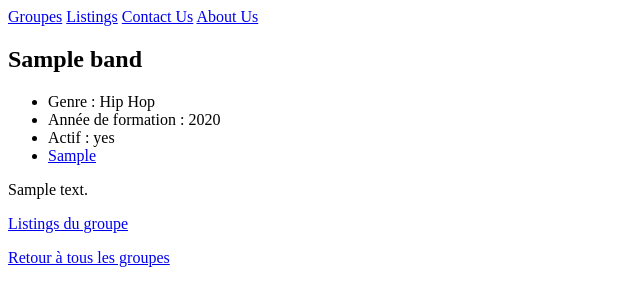
After one commit to napo-fok/My_Codes, a Django app: page /bands/1/ in a window 1280 px wide. The commit adds this page. Shown: the top 306 px of the page, without its empty margins (0-640 px from the left). Run offline with Django 4.2, Linux system fonts and the light colour scheme; tables that the repository leaves empty hold one stand-in row (values such as "Sample post").

```diff
--- a/django_web_app/merchex/listings/static/listings/style.css
+++ b/django_web_app/merchex/listings/static/listings/style.css
@@ -1 +1,2 @@
-* { background: blueviolet;}
+* { background: white;}
+.errorlist { margin-bottom: -10px }
--- /dev/null
+++ b/django_web_app/merchex/listings/templates/listings/band_detail.html
@@ -0,0 +1,26 @@
+{% extends "listings/base.html" %}
+
+{% block content %}
+
+    <h2>{{ band.name }}</h2>
+
+    <ul>
+        <li>Genre : {{ band.get_genre_display }}</li>
+        <li>Année de formation : {{ band.year_formed }}</li>
+        <li>Actif : {{ band.active | yesno }}</li>
+        {% if band.official_homepage %}
+            <li><a href="{{ band.official_homepage }}">{{ band.official_homepage }}</a></li>
+        {% endif %}
+
+    </ul>
+
+    <p>{{ band.biography }}</p>
+
+    <p>
+
+        <a href="{% url 'listing-list-group' band.id %}">Listings du groupe</a>
+    </p>
+
+    <a href="{% url 'band-list' %}">Retour à tous les groupes</a>
+
+{% endblock %}
--- a/django_web_app/merchex/listings/templates/listings/base.html
+++ b/django_web_app/merchex/listings/templates/listings/base.html
@@ -2,6 +2,13 @@
 <html>
     <head><title>Merchex</title></head>
     <link rel="stylesheet" href="{% static 'listings/style.css' %}" />
+    <nav>
+        <a href="{% url 'band-list' %}">Groupes</a>
+        <a href="{% url 'listing-list' %}">Listings</a>
+        <a href="{% url 'contact' %}">Contact Us</a>
+        <a href="{% url 'about' %}">About Us</a>
+    </nav>
+
     <body>
 
         {% block content %}{% endblock %}
--- /dev/null
+++ b/django_web_app/merchex/listings/templates/listings/email_sent.html
@@ -0,0 +1,6 @@
+{% extends "listings/base.html" %}
+
+{% block content %}
+        <h1>Merci de votre Confiance</h1>
+        <p>Votre e-mail a été envoyé.</p>
+{% endblock%}
--- a/django_web_app/merchex/listings/views.py
+++ b/django_web_app/merchex/listings/views.py
@@ -3,18 +3,59 @@ from django.http import HttpResponse
 from django.shortcuts import render
 from listings.models import Band
 from listings.models import Listing
+from listings.forms import ContactUsForm
+from django.core.mail import send_mail
+from django.shortcuts import redirect
 
 # Create your views here.
-def hello(request):
+def band_list(request):
     bands = Band.objects.all()
-    return render(request, 'listings/hello.html', {'bands':bands})
+    return render(request, 'listings/band_list.html', {'bands':bands})
+
+def band_detail(request, band_id):
+    band = Band.objects.get(id=band_id)
+    return render(request, 'listings/band_detail.html', {'band':band})
 
 def about(request):
     return render(request,'listings/about.html')
 
-def listing(request):
-    lis=Listing.objects.all()
-    return render(request,'listings/listings.html', {'titles':lis})
+def listing_list(request):
+    lists=Listing.objects.all()
+    return render(request,'listings/listing_list.html', {'lists':lists})
+
+def listing_list_group(request, band_id): # In creation
+    band=Band.objects.get(id=band_id)
+    return render(request,'listings/listing_list_group.html', {'band':band})
+
+def listing_detail(request, listing_id):
+    lis=Listing.objects.get(id=listing_id)
+    return render(request,'listings/listing_detail.html', {'lis':lis})
 
 def contact(request):
-    return render(request,'listings/contact.html')
+
+    print("La méthode de requête est: ", request.method)
+    print("Les données POST sont: ", request.POST)
+
+    if request.method == 'POST':
+        # créer une instance de notre formulaire et le remplir avec les données POST
+        form = ContactUsForm(request.POST)
+
+        if form.is_valid():
+            send_mail(
+            subject=f'Message from {form.cleaned_data["name"] or "anonyme"} via MerchEx Contact Us form',
+            message=form.cleaned_data['message'],
+            from_email=form.cleaned_data['email'],
+            recipient_list=['admin@merchex.xyz'],)
+
+            return redirect('email_sent')
+
+        # si le formulaire n'est pas valide, nous laissons l'exécution continuer jusqu'au return
+        # ci-dessous et afficher à nouveau le formulaire (avec des erreurs).
+    else:
+        # ceci doit être une requête GET, donc créer un formulaire vide
+        form = ContactUsForm()
+
+    return render(request,'listings/contact.html', {'form':form})
+
+def contact_email_sent(request):
+    return render(request,'listings/email_sent.html')
--- a/django_web_app/merchex/merchex/settings.py
+++ b/django_web_app/merchex/merchex/settings.py
@@ -11,6 +11,9 @@ https://docs.djangoproject.com/en/4.0/ref/settings/
 """
 
 from pathlib import Path
+
+# For sending mail in the terminal (fictif)
+EMAIL_BACKEND = 'django.core.mail.backends.console.EmailBackend'
 
 # Build paths inside the project like this: BASE_DIR / 'subdir'.
 BASE_DIR = Path(__file__).resolve().parent.parent
--- a/django_web_app/merchex/merchex/urls.py
+++ b/django_web_app/merchex/merchex/urls.py
@@ -13,14 +13,19 @@ Including another URLconf
     1. Import the include() function: from django.urls import include, path
     2. Add a URL to urlpatterns:  path('blog/', include('blog.urls'))
 """
+from os import name
 from django.contrib import admin
 from django.urls import path
 from listings import views
 
 urlpatterns = [
     path('admin/', admin.site.urls),
-    path('hello/', views.hello),
-    path('about-us/', views.about),
-    path('listings/', views.listing),
-    path('contact-us/', views.contact),
+    path('bands/', views.band_list, name='band-list'),
+    path('bands/<int:band_id>/', views.band_detail, name='band-detail'),
+    path('about-us/', views.about, name='about'),
+    path('listings/', views.listing_list, name='listing-list'),
+    path('listings/group/<int:band_id>', views.listing_list_group, name='listing-list-group'),
+    path('listings/<int:listing_id>/', views.listing_detail, name='listing-detail'),
+    path('contact-us/', views.contact, name='contact'),
+    path('contact-us/sent/', views.contact_email_sent, name='email_sent'),
 ]
```
Also changed, not shown: django_web_app/merchex/listings/forms.py (added, +9 -0 lines), django_web_app/merchex/listings/templates/listings/band_list.html (added, +15 -0 lines), django_web_app/merchex/listings/templates/listings/contact.html (+7 -1 lines), django_web_app/merchex/listings/templates/listings/hello.html (deleted, +0 -25 lines), django_web_app/merchex/listings/templates/listings/listing_detail.html (added, +19 -0 lines), django_web_app/merchex/listings/templates/listings/listing_list.html (added, +12 -0 lines), django_web_app/merchex/listings/templates/listings/listing_list_group.html (added, +12 -0 lines), django_web_app/merchex/listings/templates/listings/listings.html (deleted, +0 -12 lines).
